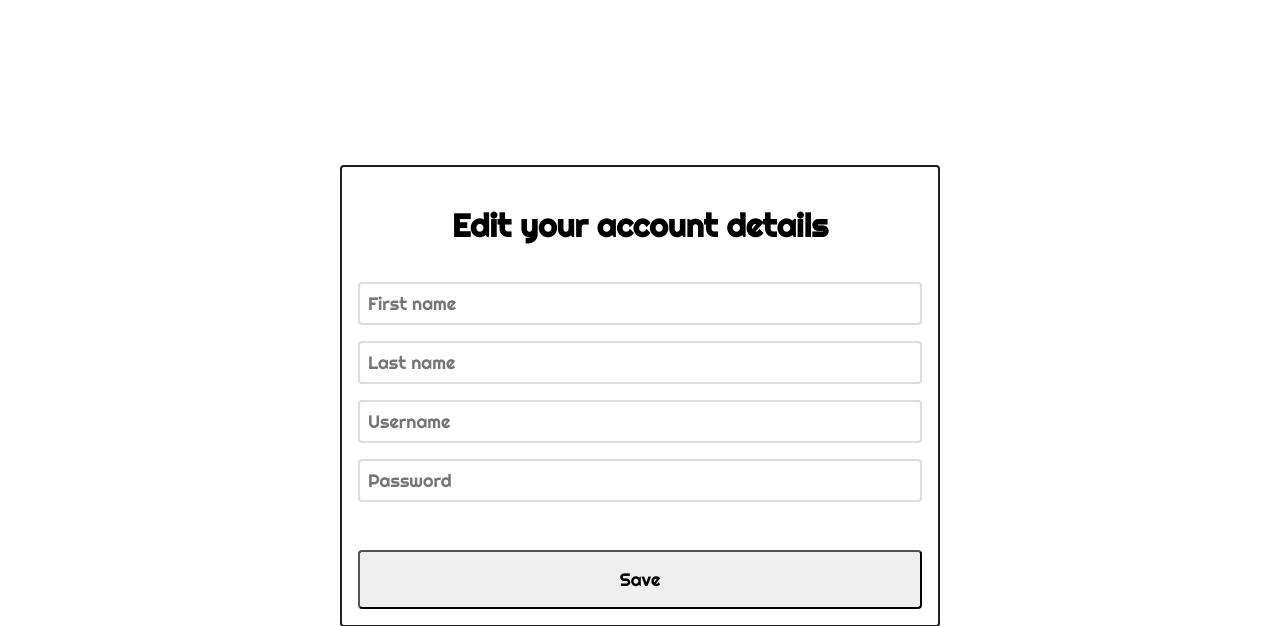
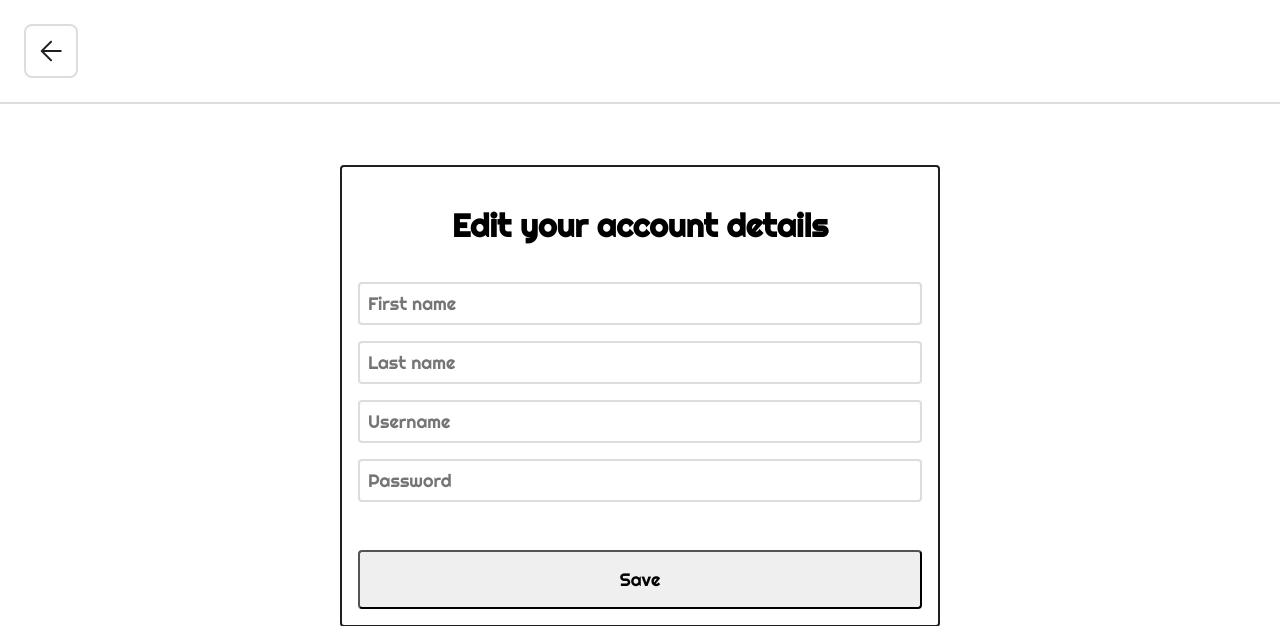
Before and after one commit to isaiahnoelsalazar/my-website_old, a PHP site: page /pages/webbook_account_details.html in a window 1280 px wide. Shown: the top 626 px of the page. Run offline with PHP 8.4, Linux system fonts and the light colour scheme.

Commit message:
Testing WebBook server (17)

```diff
--- a/css/webbook_account_details.css
+++ b/css/webbook_account_details.css
@@ -68,6 +68,31 @@ div > p {
     text-align: center;
     width: calc(100% - 32px);
 }
+header {
+    border-bottom: solid var(--gray) 2px;
+    position: fixed;
+    top: 0;
+    width: 100%;
+}
+#back_arrow {
+    align-items: center;
+    border: solid var(--gray) 2px;
+    border-radius: 8px;
+    cursor: pointer;
+    display: flex;
+    height: 50px;
+    justify-content: center;
+    margin: 24px;
+    width: 50px;
+}
+#back_arrow:hover {
+    background-color: var(--gray);
+    border: solid var(--black) 2px;
+}
+#back_arrow > img {
+    height: 32px;
+    width: 32px;
+}
 @media (max-width: 600px) {
     div {
         width: 100%;
--- a/js/webbook_account_details.js
+++ b/js/webbook_account_details.js
@@ -49,3 +49,6 @@ function save(){
     }
     requestSave.send();
 }
+function back(){
+    window.history.back();
+}
--- a/pages/webbook_account_details.html
+++ b/pages/webbook_account_details.html
@@ -28,6 +28,11 @@
         <link rel="stylesheet" href="../css/webbook_account_details.css">
     </head>
     <body id="main">
+        <header>
+            <a id="back_arrow" onclick="back()">
+                <img src="../resources/back.png" alt="Back">
+            </a>
+        </header>
         <div>
             <h1>Edit your account details</h1>
             <input type="text" name="fname" id="fname" placeholder="First name" maxlength="47">
```
Also changed, not shown: resources/back.png (added), resources/star.png, resources/star_filled.png.
